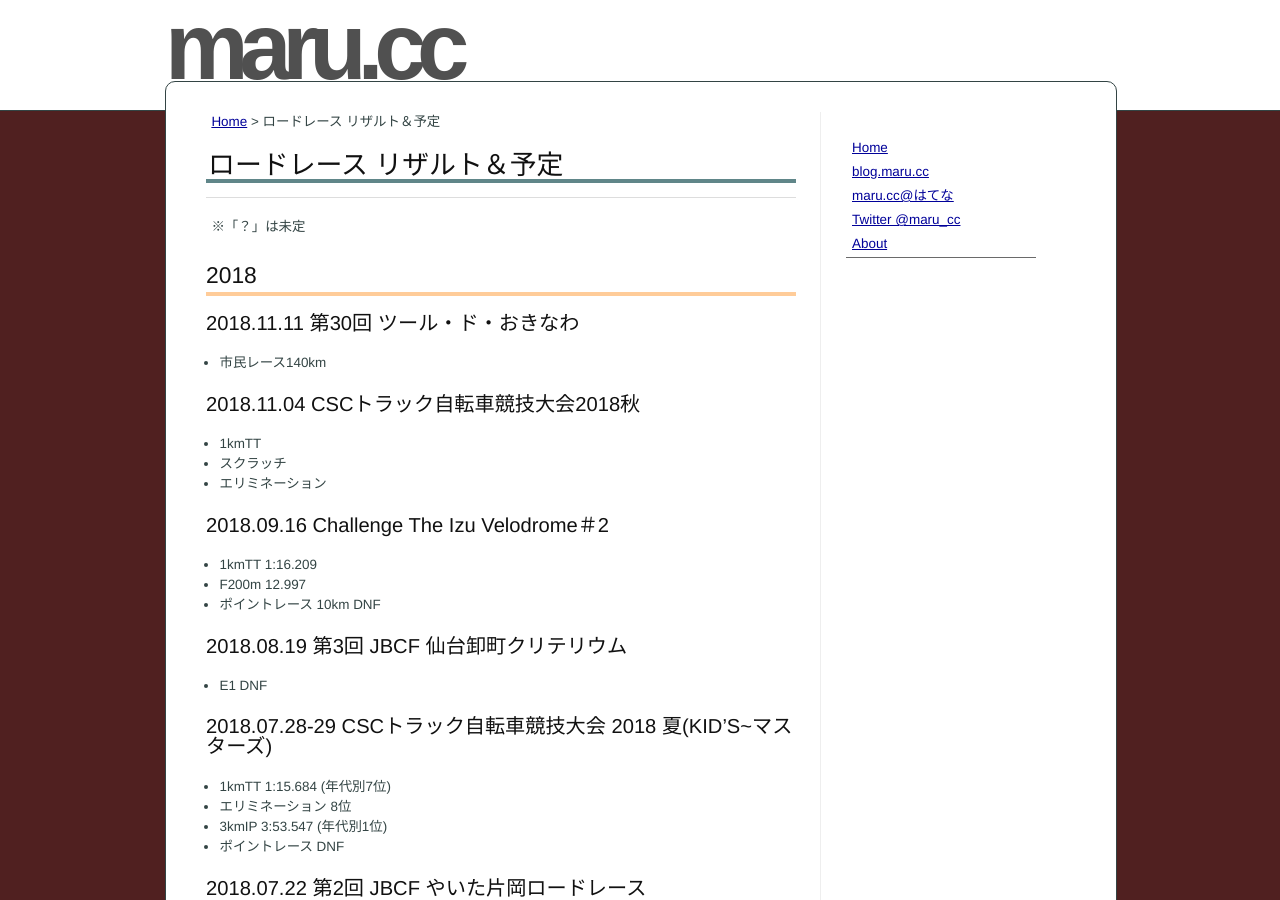
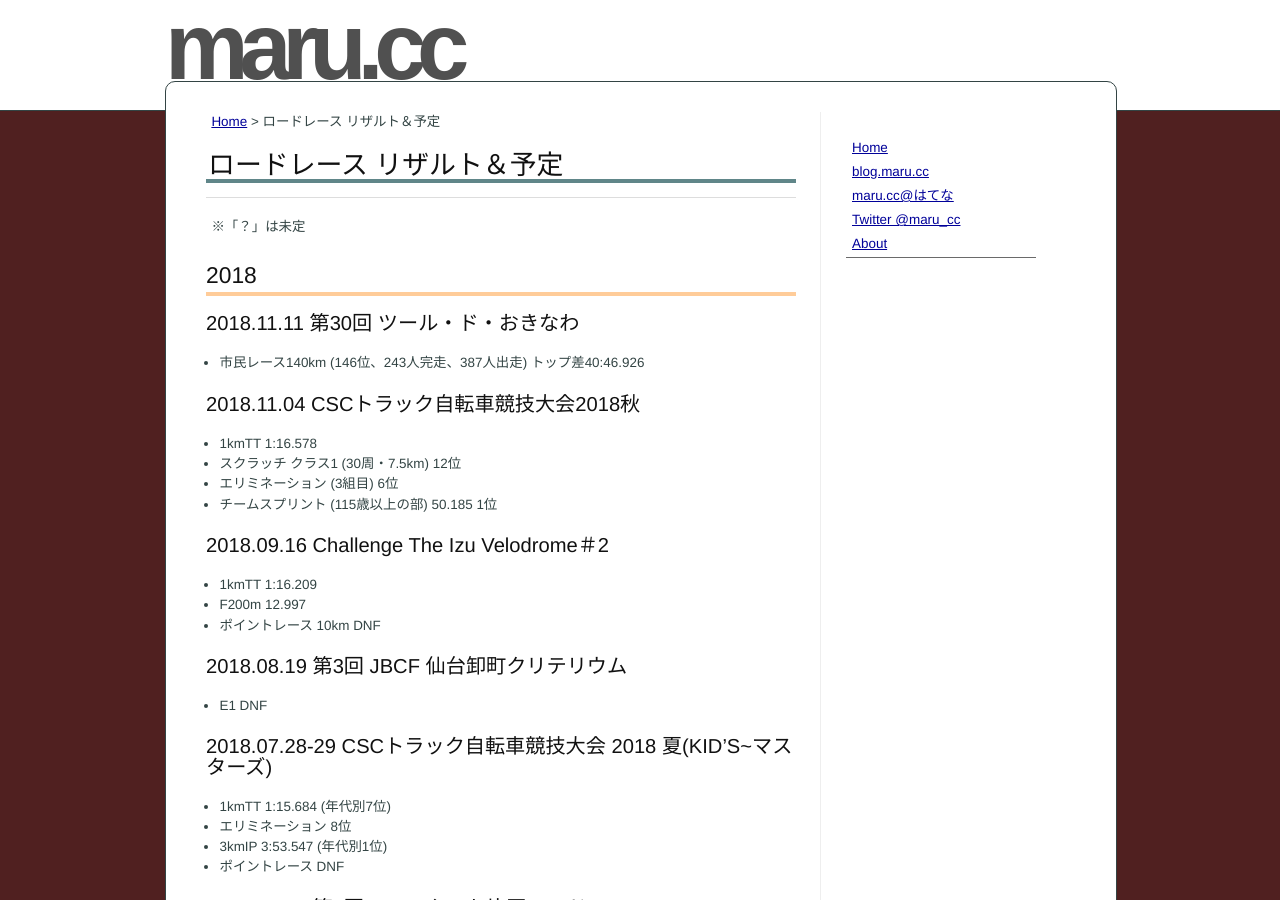
Before and after one commit to marucc/marucc.github.io, a Jekyll site: the page built from sports/results_bike.md, in a window 1280 px wide and 900 px high. Built offline with Jekyll 4.4.1, drawn with Linux system fonts in a browser that asks for light colours.

Commit message:
Published with https://stackedit.io/

```diff
--- a/sports/results_bike.md
+++ b/sports/results_bike.md
@@ -14,12 +14,13 @@ markdown: kramdown
 ## 2018
 
 ### 2018.11.11 第30回 ツール・ド・おきなわ
-* 市民レース140km
+* 市民レース140km (146位、243人完走、387人出走) トップ差40:46.926
 
 ### 2018.11.04 CSCトラック自転車競技大会2018秋
-* 1kmTT
-* スクラッチ
-* エリミネーション
+* 1kmTT 1:16.578
+* スクラッチ クラス1 (30周・7.5km) 12位
+* エリミネーション (3組目) 6位
+* チームスプリント (115歳以上の部) 50.185 1位
 
 ### 2018.09.16 Challenge The Izu Velodrome＃2
 * 1kmTT 1:16.209
```
